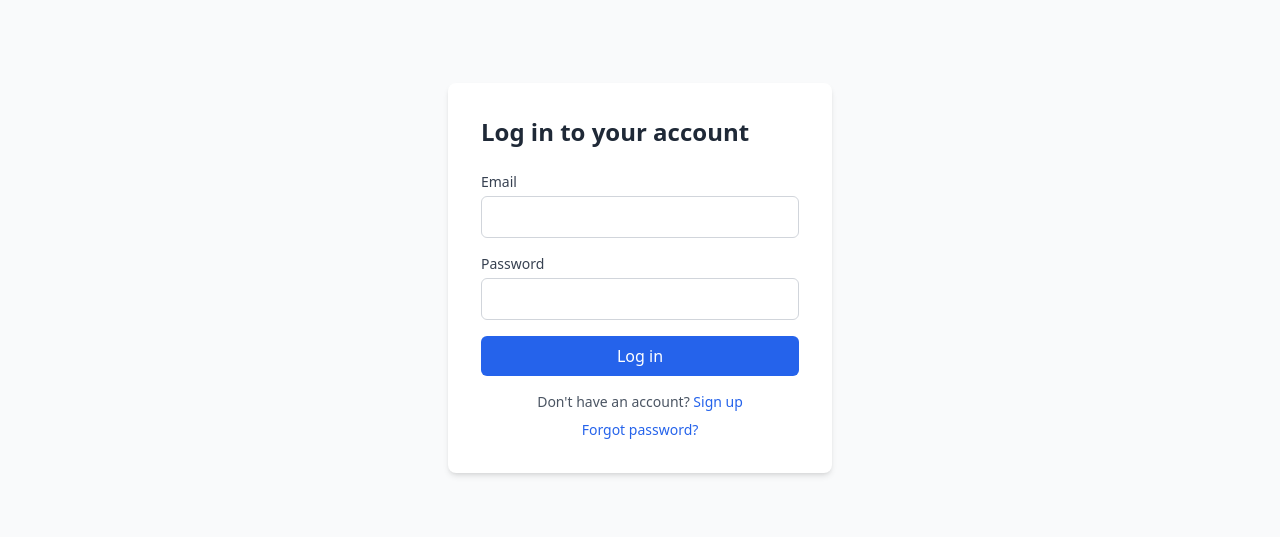
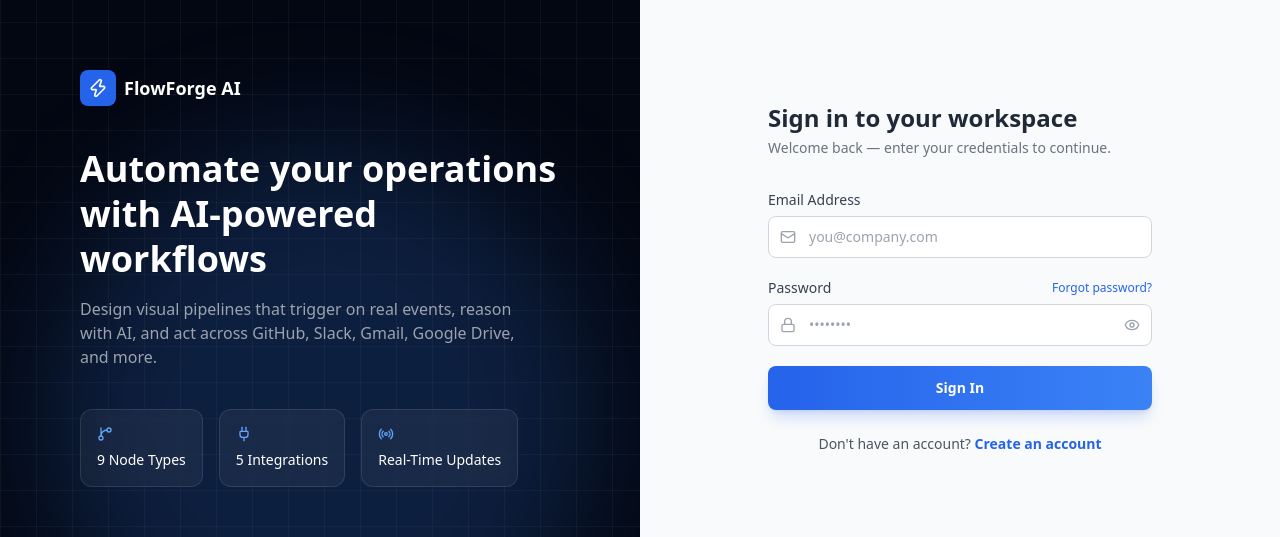
Before and after one commit to Mayankkvv/ai-workflow-platform, a React app in the folder frontend/: page /login in a window 1280 px wide. Shown: the part 122-659 px from the top of the page. Built offline with nearby package versions, Linux system fonts and the light colour scheme; no server answers; the HTML template or start-up script is replaced by a standard one.

Commit message:
polished ui of login page

```diff
--- a/frontend/src/index.css
+++ b/frontend/src/index.css
@@ -11,3 +11,13 @@
     transform: translateY(0);
   }
 }
+@keyframes slideUp {
+  from {
+    opacity: 0;
+    transform: translateY(16px);
+  }
+  to {
+    opacity: 1;
+    transform: translateY(0);
+  }
+}
--- a/frontend/src/pages/LoginPage.jsx
+++ b/frontend/src/pages/LoginPage.jsx
@@ -1,8 +1,25 @@
 import { useState } from "react";
 import { Link, useNavigate } from "react-router-dom";
+import {
+  Mail,
+  Lock,
+  Eye,
+  EyeOff,
+  Loader2,
+  Zap,
+  Plug,
+  GitBranch,
+  Radio,
+} from "lucide-react";
 import { login } from "../services/authService.js";
 import useAuthStore from "../store/authStore.js";
 import { useToast } from "../context/ToastContext.jsx";
+
+const FEATURES = [
+  { icon: GitBranch, label: "9 Node Types" },
+  { icon: Plug, label: "5 Integrations" },
+  { icon: Radio, label: "Real-Time Updates" },
+];
 
 function LoginPage() {
   const navigate = useNavigate();
@@ -11,6 +28,7 @@ function LoginPage() {
 
   const [email, setEmail] = useState("");
   const [password, setPassword] = useState("");
+  const [showPassword, setShowPassword] = useState(false);
   const [isSubmitting, setIsSubmitting] = useState(false);
 
   const handleSubmit = async (e) => {
@@ -32,66 +50,154 @@ function LoginPage() {
   };
 
   return (
-    <div className="min-h-screen flex items-center justify-center bg-gray-50 dark:bg-gray-950">
-      <div className="w-full max-w-sm bg-white dark:bg-gray-900 p-8 rounded-lg shadow-md border border-transparent dark:border-gray-800">
-        <h1 className="text-2xl font-bold text-gray-800 dark:text-gray-100 mb-6">
-          Log in to your account
+    <div className="min-h-screen flex bg-white dark:bg-gray-950">
+      {/* Left: Branding panel — always dark, hidden below lg */}
+      <section className="hidden lg:flex lg:w-1/2 relative bg-gray-950 items-center justify-center overflow-hidden">
+        <div
+          className="absolute inset-0 opacity-100"
+          style={{
+            backgroundImage:
+              "linear-gradient(to right, rgba(255,255,255,0.04) 1px, transparent 1px), linear-gradient(to bottom, rgba(255,255,255,0.04) 1px, transparent 1px)",
+            backgroundSize: "36px 36px",
+          }}
+        />
+        <div className="absolute top-1/3 left-1/2 -translate-x-1/2 w-[550px] h-[550px] bg-blue-500/20 rounded-full blur-3xl pointer-events-none" />
+
+        <div className="relative z-10 px-12 max-w-xl">
+          <div className="flex items-center gap-2 mb-10">
+            <div className="w-9 h-9 rounded-lg bg-blue-600 flex items-center justify-center">
+              <Zap className="w-5 h-5 text-white" />
+            </div>
+            <span className="font-bold text-white text-lg">FlowForge AI</span>
+          </div>
+
+          <h1 className="text-4xl font-bold text-white mb-4 leading-tight">
+            Automate your operations with AI-powered workflows
           </h1>
+          <p className="text-gray-400 mb-10 max-w-md">
+            Design visual pipelines that trigger on real events, reason with AI,
+            and act across GitHub, Slack, Gmail, Google Drive, and more.
+          </p>
 
-        <form onSubmit={handleSubmit} className="space-y-4">
+          <div className="flex gap-4">
+            {FEATURES.map(({ icon: Icon, label }) => (
+              <div
+                key={label}
+                className="flex flex-col gap-2 p-4 bg-white/5 border border-white/10 rounded-xl backdrop-blur-sm"
+              >
+                <Icon className="w-4 h-4 text-blue-400" />
+                <span className="text-sm font-medium text-white whitespace-nowrap">
+                  {label}
+                </span>
+              </div>
+            ))}
+          </div>
+        </div>
+      </section>
+
+      {/* Right: Login form — respects the app's light/dark toggle */}
+      <section className="w-full lg:w-1/2 flex flex-col justify-center items-center px-6 bg-gray-50 dark:bg-gray-950">
+        <div className="w-full max-w-sm animate-[slideUp_0.5s_cubic-bezier(0.16,1,0.3,1)_both]">
+          <div className="lg:hidden flex items-center justify-center gap-2 mb-8">
+            <div className="w-7 h-7 rounded-md bg-blue-600 flex items-center justify-center">
+              <Zap className="w-4 h-4 text-white" />
+            </div>
+            <span className="font-bold text-gray-800 dark:text-gray-100">
+              FlowForge AI
+            </span>
+          </div>
+
+          <div className="mb-8">
+            <h2 className="text-2xl font-bold text-gray-800 dark:text-gray-100 mb-1">
+              Sign in to your workspace
+            </h2>
+            <p className="text-sm text-gray-500 dark:text-gray-400">
+              Welcome back — enter your credentials to continue.
+            </p>
+          </div>
+
+          <form onSubmit={handleSubmit} className="space-y-5">
             <div>
-            <label className="block text-sm font-medium text-gray-700 dark:text-gray-300 mb-1">
-              Email
+              <label className="block text-sm font-medium text-gray-700 dark:text-gray-300 mb-1.5">
+                Email Address
               </label>
+              <div className="relative">
+                <Mail className="w-4 h-4 text-gray-400 absolute left-3 top-1/2 -translate-y-1/2" />
                 <input
                   type="email"
                   value={email}
                   onChange={(e) => setEmail(e.target.value)}
+                  placeholder="you@company.com"
                   required
-              className="w-full px-3 py-2 border border-gray-300 dark:border-gray-700 dark:bg-gray-800 dark:text-gray-100 rounded-md focus:outline-none focus:ring-2 focus:ring-blue-500"
+                  className="w-full pl-10 pr-3 py-2.5 bg-white dark:bg-gray-900 border border-gray-300 dark:border-gray-700 dark:text-gray-100 rounded-lg text-sm focus:outline-none focus:ring-2 focus:ring-blue-500 focus:border-blue-500 transition-shadow"
                 />
+              </div>
             </div>
 
             <div>
-            <label className="block text-sm font-medium text-gray-700 dark:text-gray-300 mb-1">
+              <div className="flex items-center justify-between mb-1.5">
+                <label className="block text-sm font-medium text-gray-700 dark:text-gray-300">
                   Password
                 </label>
+                <Link
+                  to="/forgot-password"
+                  className="text-xs text-blue-600 dark:text-blue-400 font-medium hover:underline"
+                >
+                  Forgot password?
+                </Link>
+              </div>
+              <div className="relative">
+                <Lock className="w-4 h-4 text-gray-400 absolute left-3 top-1/2 -translate-y-1/2" />
                 <input
-              type="password"
+                  type={showPassword ? "text" : "password"}
                   value={password}
                   onChange={(e) => setPassword(e.target.value)}
+                  placeholder="••••••••"
                   required
-              className="w-full px-3 py-2 border border-gray-300 dark:border-gray-700 dark:bg-gray-800 dark:text-gray-100 rounded-md focus:outline-none focus:ring-2 focus:ring-blue-500"
+                  className="w-full pl-10 pr-10 py-2.5 bg-white dark:bg-gray-900 border border-gray-300 dark:border-gray-700 dark:text-gray-100 rounded-lg text-sm focus:outline-none focus:ring-2 focus:ring-blue-500 focus:border-blue-500 transition-shadow"
                 />
+                <button
+                  type="button"
+                  onClick={() => setShowPassword((v) => !v)}
+                  className="absolute right-3 top-1/2 -translate-y-1/2 text-gray-400 hover:text-gray-600 dark:hover:text-gray-300 transition-colors"
+                  tabIndex={-1}
+                >
+                  {showPassword ? (
+                    <EyeOff className="w-4 h-4" />
+                  ) : (
+                    <Eye className="w-4 h-4" />
+                  )}
+                </button>
+              </div>
             </div>
 
             <button
               type="submit"
               disabled={isSubmitting}
-            className="w-full bg-blue-600 text-white py-2 rounded-md font-medium hover:bg-blue-700 disabled:opacity-50 disabled:cursor-not-allowed"
+              className="w-full h-11 flex items-center justify-center gap-2 bg-gradient-to-r from-blue-600 to-blue-500 hover:from-blue-500 hover:to-blue-400 text-white text-sm font-semibold rounded-lg shadow-lg shadow-blue-600/20 dark:shadow-blue-500/10 hover:-translate-y-0.5 transition-all disabled:opacity-50 disabled:hover:translate-y-0 disabled:cursor-not-allowed"
             >
-            {isSubmitting ? "Logging in..." : "Log in"}
+              {isSubmitting ? (
+                <>
+                  <Loader2 className="w-4 h-4 animate-spin" />
+                  Signing in...
+                </>
+              ) : (
+                "Sign In"
+              )}
             </button>
           </form>
 
-        <p className="mt-4 text-sm text-gray-600 dark:text-gray-400 text-center">
+          <p className="mt-6 text-sm text-gray-600 dark:text-gray-400 text-center">
             Don't have an account?{" "}
             <Link
               to="/signup"
-            className="text-blue-600 dark:text-blue-400 font-medium"
+              className="text-blue-600 dark:text-blue-400 font-semibold"
             >
-            Sign up
-          </Link>
-        </p>
-        <p className="mt-2 text-sm text-center">
-          <Link
-            to="/forgot-password"
-            className="text-blue-600 dark:text-blue-400 font-medium"
-          >
-            Forgot password?
+              Create an account
             </Link>
           </p>
         </div>
+      </section>
     </div>
   );
 }
```
Lines whose indentation alone changed are shown as unchanged.
